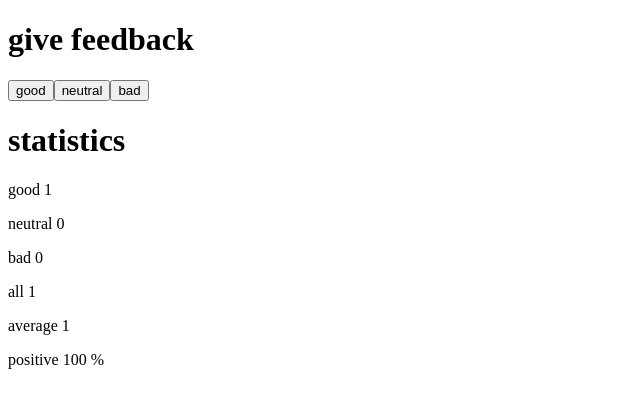
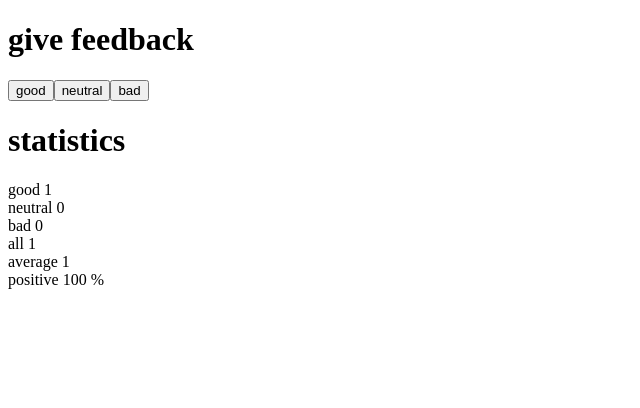
Before and after one commit to Hellstedt/full-stack-open-2023, a React (Vite) app in the folder part1/unicafe/: page / in a window 1280 px wide. Both pictures are taken after a click on the button "good". Shown: the top 408 px of the page, without its empty margins (0-640 px from the left). Built offline with nearby package versions, Linux system fonts and the light colour scheme.

Commit message:
Exercise 1.10: unicafe step5

```diff
--- a/part1/unicafe/src/App.jsx
+++ b/part1/unicafe/src/App.jsx
@@ -5,6 +5,17 @@ const Button = ({handleClick, text}) => {
     <button onClick={handleClick}>
     {text}
     </button>
+  )
+}
+
+const StatisticLine = ({text, value}) => {
+  if (text === 'positive') {
+    return (
+      <div>{text} {value} %</div>
+    )
+  }
+  return (
+    <div>{text} {value}</div>
   )
 }
 
@@ -29,12 +40,12 @@ const Statistics = ({goodClicks, neutralClicks, badClicks, allClicks}) => {
   }
   return (
     <div>
-      <p>good {goodClicks}</p>
-      <p>neutral {neutralClicks}</p>
-      <p>bad {badClicks}</p>
-      <p>all {allClicks}</p>
-      <p>average {averageScore()}</p>
-      <p>positive {percentagePositive()} %</p>
+      <StatisticLine text='good' value={goodClicks} />
+      <StatisticLine text='neutral' value={neutralClicks} />
+      <StatisticLine text='bad' value={badClicks} />
+      <StatisticLine text='all' value={allClicks} />
+      <StatisticLine text='average' value={averageScore()} />
+      <StatisticLine text='positive' value={percentagePositive()} />
     </div>
   )
 }
```
